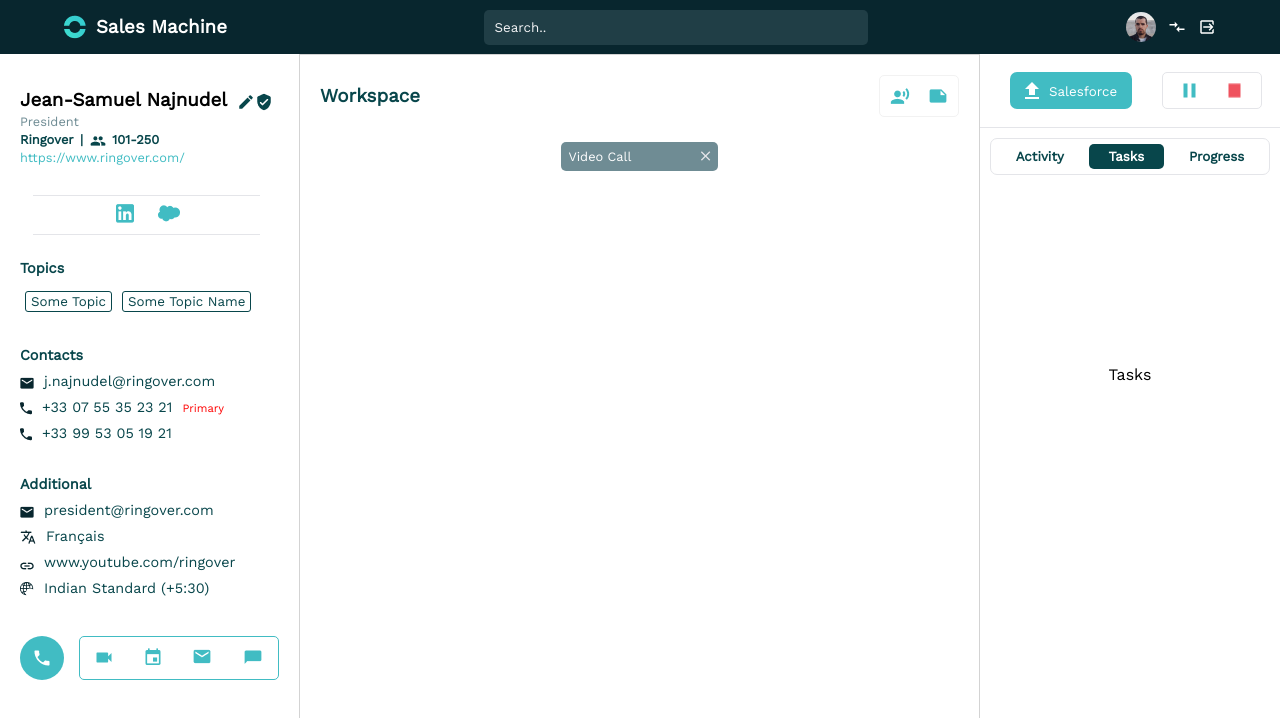
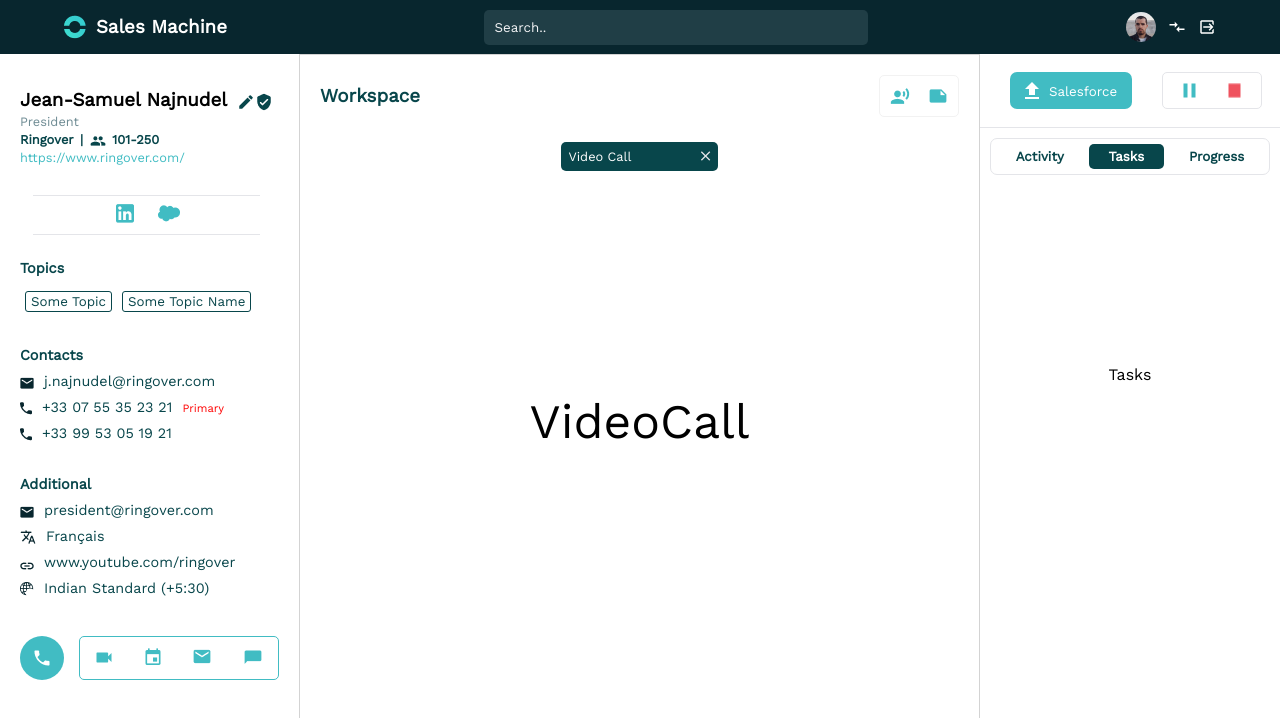
Before and after one commit to AdityaChaudhary18/sales-machine, a Next.js app: page / in a window 1280 px wide. Both pictures are taken after a click on the button 104 px from the left and 658 px from the top of the page. Shown: the top 718 px of the page. Built offline with nearby package versions, Linux system fonts and the light colour scheme.

Commit message:
Done workspace

```diff
--- a/components/Workspace.js
+++ b/components/Workspace.js
@@ -26,12 +26,17 @@
         </div>
       )}
       {tabs.length !== 0 && (
+        <section>
           <div className={styles.tabList}>
             {tabs.map((tab, index) => {
               return (
                 <button
                   key={index}
-                className={styles.tabButton}
+                  className={
+                    selectedTab === index
+                      ? styles.selectedTabButton
+                      : styles.tabButton
+                  }
                   onClick={() => {
                     setSelectedTab(index);
                   }}
@@ -40,7 +45,9 @@
                     <p> {tab}</p>
                     <button
                       onClick={() => {
-                      const newTabs = tabs.filter((tabName) => tabName !== tab);
+                        const newTabs = tabs.filter(
+                          (tabName) => tabName !== tab
+                        );
                         setTabs(newTabs);
                       }}
                     >
@@ -51,8 +58,28 @@
               );
             })}
           </div>
+          <div className={styles.workspaceMain}>
+            {(selectedTab == 0 && <VideoCall />) ||
+              (selectedTab == 1 && <Calender />) ||
+              (selectedTab == 2 && <Mail />) ||
+              (selectedTab == 3 && <Chat />)}
+          </div>
+        </section>
       )}
     </section>
   );
 };
+
+const VideoCall = () => {
+  return <div>VideoCall</div>;
+};
+const Calender = () => {
+  return <div>Calender</div>;
+};
+const Mail = () => {
+  return <div>Mail</div>;
+};
+const Chat = () => {
+  return <div>Chat</div>;
+};
 export default Workspace;
--- a/styles/Layout.module.scss
+++ b/styles/Layout.module.scss
@@ -207,6 +207,18 @@
       padding: 7px;
       border-radius: 5px;
     }
+    .selectedTabButton {
+      border: 0;
+      width: 23%;
+      display: flex;
+      flex-direction: row;
+      align-items: center;
+      justify-content: space-between;
+      background-color: #08464b;
+      color: #fff;
+      padding: 7px;
+      border-radius: 5px;
+    }
     .tab {
       display: flex;
       flex-direction: row;
@@ -225,6 +237,14 @@
   }
   @media only screen and (max-width: 900px) {
     width: 70%;
+  }
+  .workspaceMain {
+    height: 500px;
+    display: flex;
+    flex-direction: column;
+    justify-content: center;
+    align-items: center;
+    font-size: 3rem;
   }
 }
 .profileHub {
```
Lines whose indentation alone changed are shown as unchanged.
